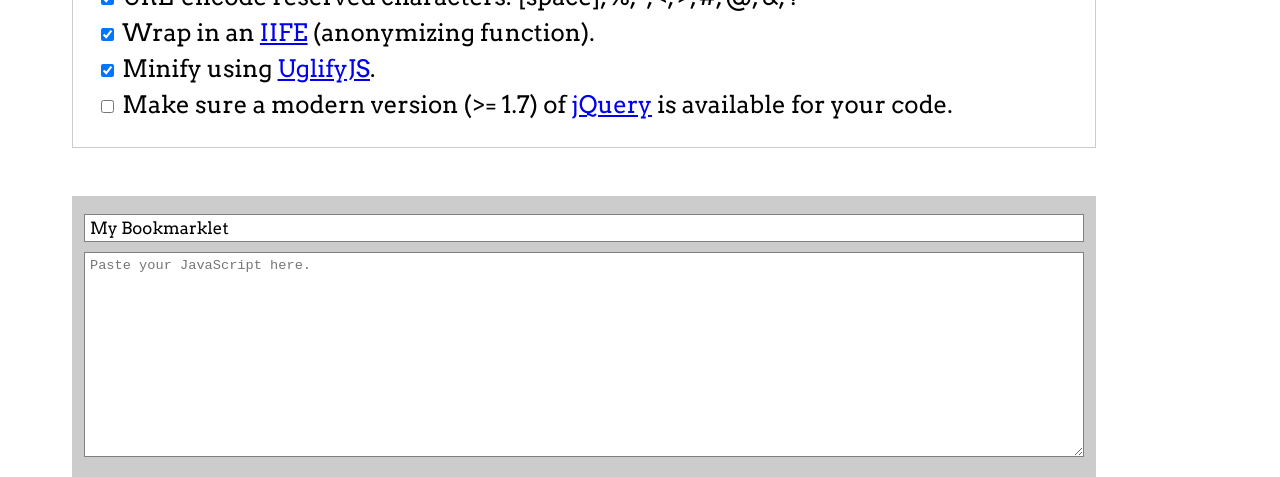
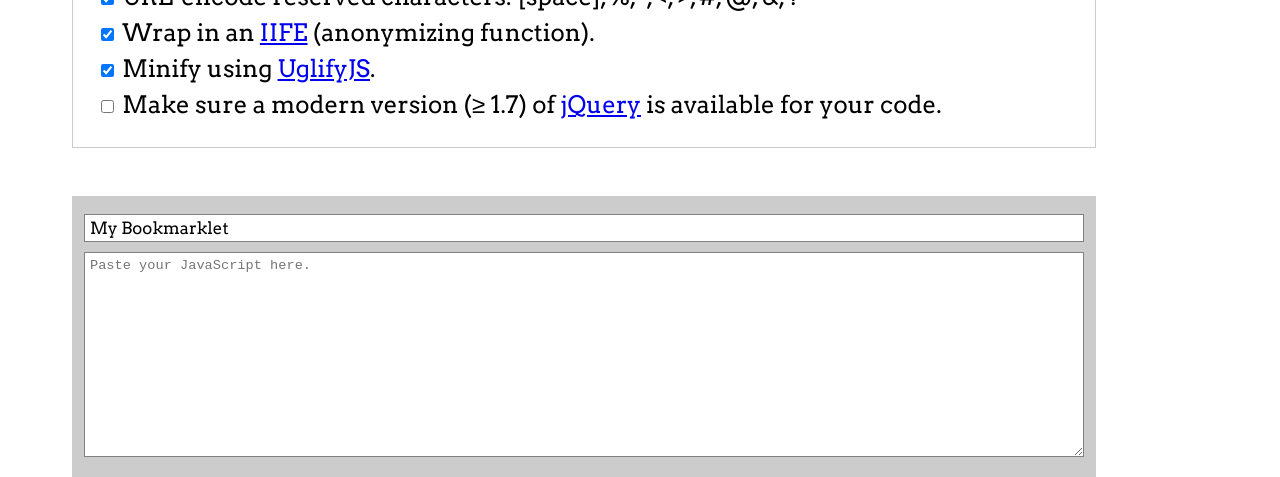
Before and after one commit to chriszarate/bookmarkleter, a website: page index.html in a window 1280 px wide. Shown: the part 322-799 px from the top of the page. Drawn offline with Linux system fonts and the light colour scheme.

Commit message:
Simple pedantic update: use ≥ instead of >=
I use this tool all the time, but I prefer to see `>=` only in code and to see the more elegant `≥` face the public.

```diff
--- a/index.html
+++ b/index.html
@@ -157,7 +157,7 @@
 
 				<fieldset>
 					<input class="pointer" type="checkbox" ng-model="options.jQuery" ng-change="updateBookmarklet(options)"></input>
-					<label class="pointer" for="reqjq">Make sure a modern version (&gt;= 1.7) of <a href="http://jquery.com">jQuery</a> is available for your code.</label>
+					<label class="pointer" for="reqjq">Make sure a modern version (≥ 1.7) of <a href="http://jquery.com">jQuery</a> is available for your code.</label>
 				</fieldset>
 
 			</div>
```
